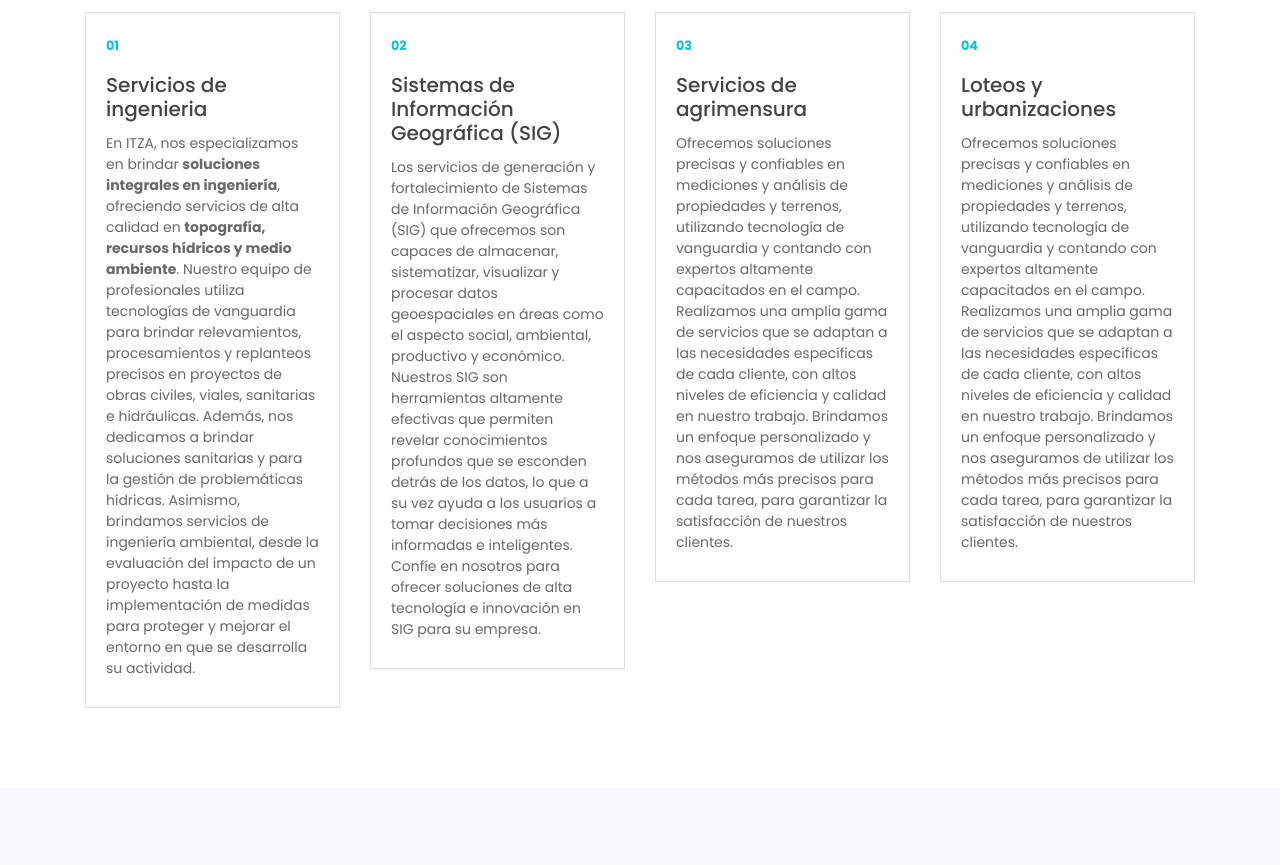
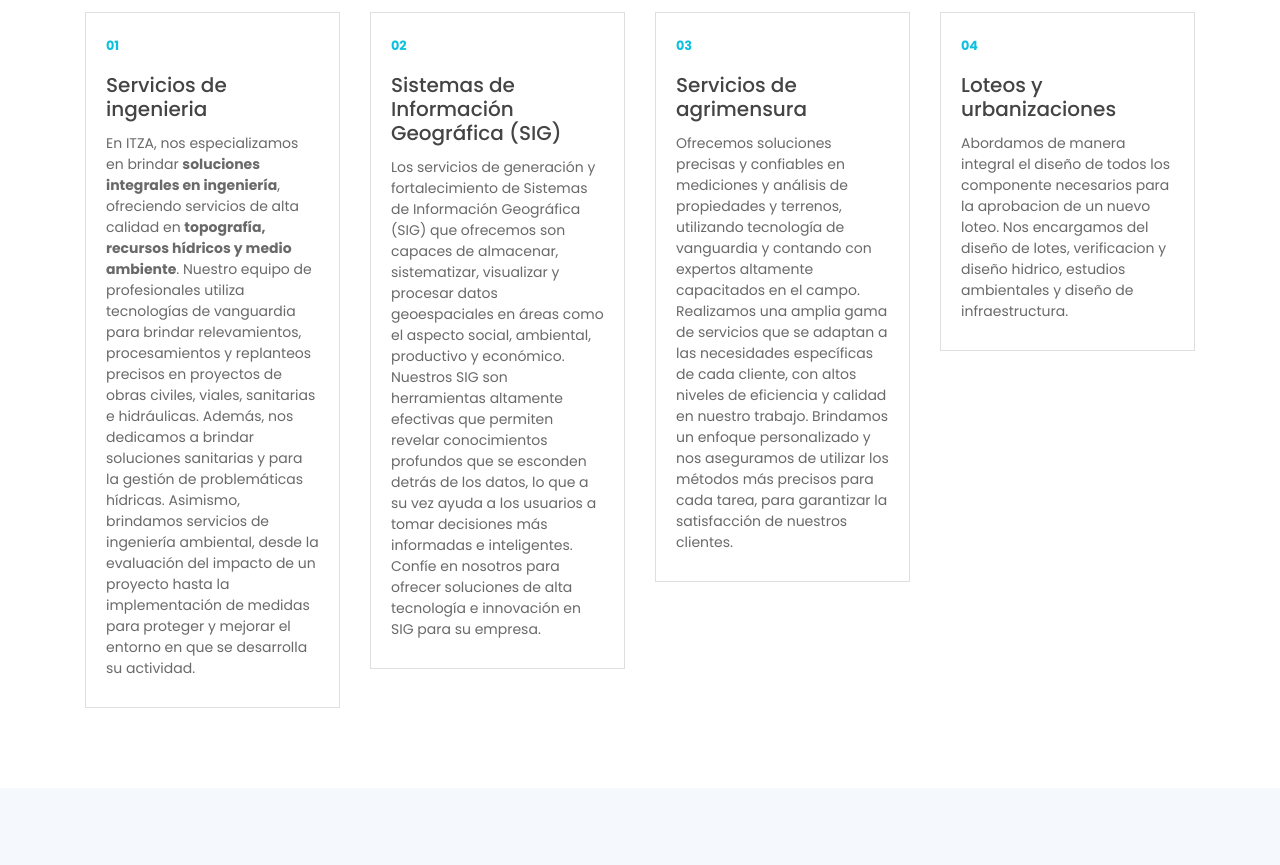
Before and after one commit to Fabianvminotti/itza-web-v4, a website: page public_html/index.html in a window 1280 px wide. Shown: the part 920-1785 px from the top of the page. Drawn offline with Linux system fonts and the light colour scheme; grey boxes are pictures that could not be loaded.

Commit message:
Update index.html

```diff
--- a/public_html/index.html
+++ b/public_html/index.html
@@ -108,7 +108,7 @@
                         <div class="card-body">
                             <small class="text-info font-weight-bold">04</small>
                             <h5 class="card-title mt-3">Loteos y urbanizaciones<h5>
-                            <p class="mb-0">Ofrecemos soluciones precisas y confiables en mediciones y análisis de propiedades y terrenos, utilizando tecnología de vanguardia y contando con expertos altamente capacitados en el campo. Realizamos una amplia gama de servicios que se adaptan a las necesidades específicas de cada cliente, con altos niveles de eficiencia y calidad en nuestro trabajo. Brindamos un enfoque personalizado y nos aseguramos de utilizar los métodos más precisos para cada tarea, para garantizar la satisfacción de nuestros clientes.</p>
+                            <p class="mb-0">Abordamos de manera integral el diseño de todos los componente necesarios para la aprobacion de un nuevo loteo. Nos encargamos del diseño de lotes, verificacion y diseño hidrico, estudios ambientales y diseño de infraestructura.</p>
                         </div>
                     </div>
                 </div>
```
